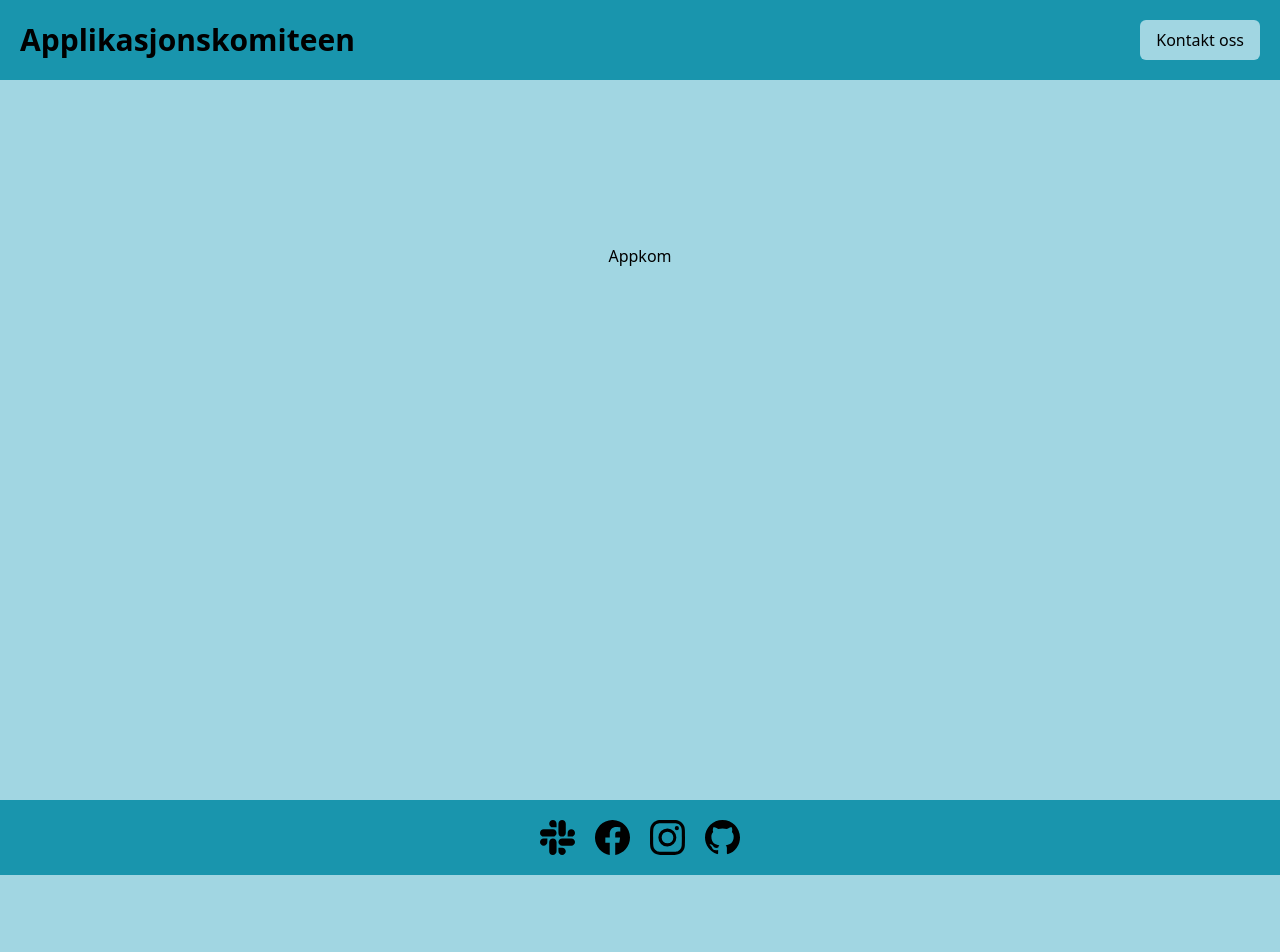
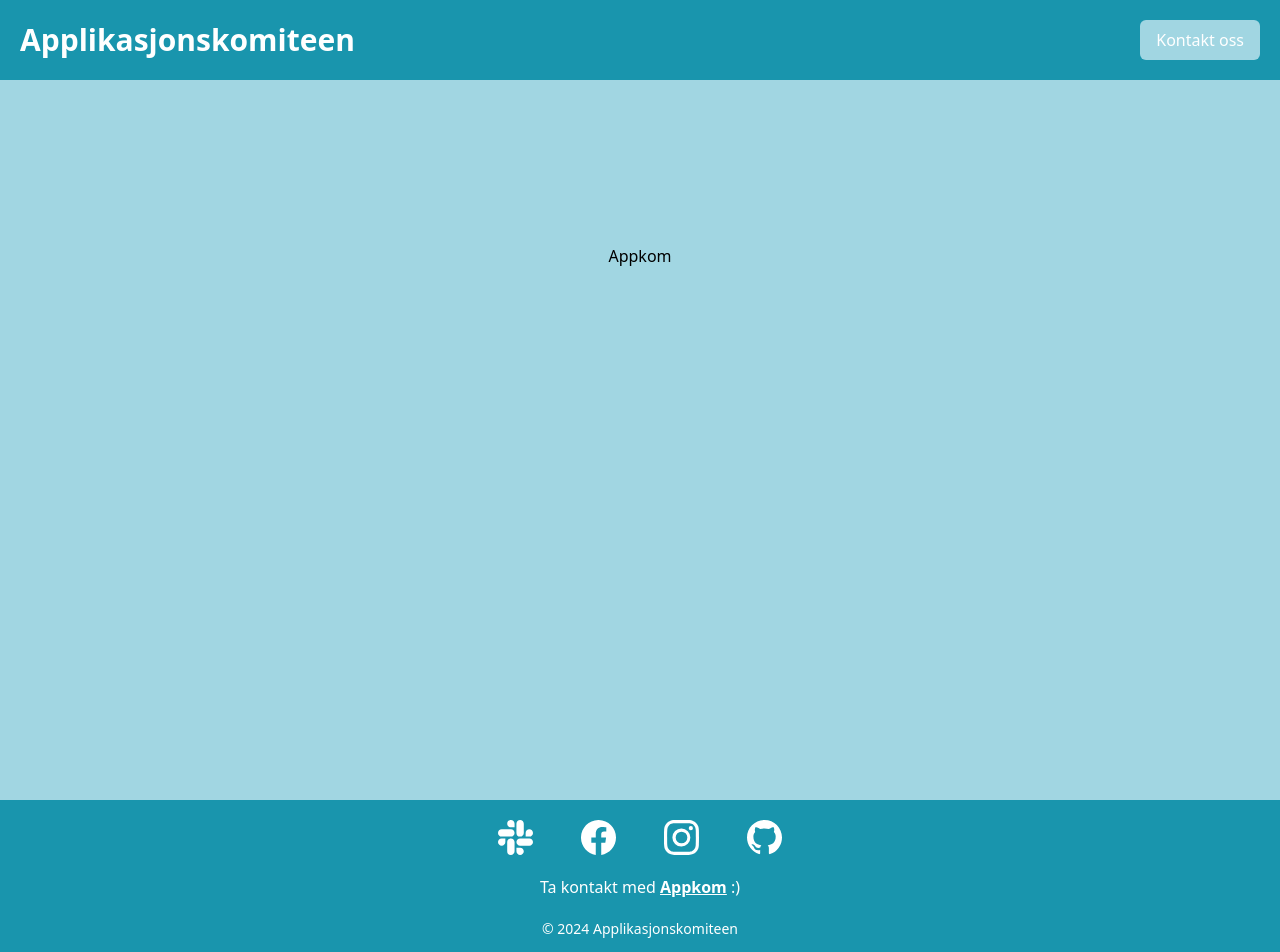
Before and after one commit to appKom/home, a Next.js app: page / in a window 1280 px wide. Shown: the top 952 px of the page. Before the commit the page ends 875 px from the top, so only its background shows below. Built offline with nearby package versions, Linux system fonts and the light colour scheme.

Commit message:
finished footer

```diff
--- a/components/Button.tsx
+++ b/components/Button.tsx
@@ -4,7 +4,7 @@ interface Props {
   title: string;
   onClick?: () => void;
   href?: string;
-  color: "tealBlue" | "lightBlue" | "lightGray";
+  color: "lightBlue" | "onlineOrange";
 }
 
 export const Button = ({ title, onClick, color, href }: Props) => {
--- a/components/Footer.tsx
+++ b/components/Footer.tsx
@@ -1,35 +1,39 @@
 import Link from "next/link";
-import { BsSlack, BsFacebook, BsInstagram, BsGithub } from "react-icons/bs";
+import { GithubIcon } from "./icons/GithubIcon";
+import { InstagramIcon } from "./icons/InstagramIcon";
+import { FacebookIcon } from "./icons/FacebookIcon";
+import { SlackIcon } from "./icons/SlackIcon";
 
 export default function Footer() {
-  const footerLinkSize = 35;
+  const footerStyle = "text-white hover:text-onlineOrange";
+
   const footerLinks = [
     {
       name: "Slack",
-      icon: <BsSlack size={footerLinkSize} />,
+      icon: <SlackIcon className={footerStyle} />,
       link: "https://onlinentnu.slack.com/",
     },
     {
       name: "Facebook",
-      icon: <BsFacebook size={footerLinkSize} />,
+      icon: <FacebookIcon className={footerStyle} />,
       link: "http://facebook.com/LinjeforeningenOnline",
     },
     {
       name: "Instagram",
-      icon: <BsInstagram size={footerLinkSize} />,
+      icon: <InstagramIcon className={footerStyle} />,
       link: "https://www.instagram.com/online_ntnu/",
     },
     {
       name: "Github",
-      icon: <BsGithub size={footerLinkSize} />,
+      icon: <GithubIcon className={footerStyle} />,
       link: "https://github.com/appKom",
     },
   ];
 
   return (
-    <footer className="min-w-full bg-tealBlue">
-      <div className="flex flex-col items-center justify-center py-5">
-        <div className="flex flex-row gap-5">
+    <footer className="min-w-full bg-tealBlue text-white">
+      <div className="flex flex-col items-center justify-center py-5 gap-5">
+        <div className="flex flex-row gap-12">
           {footerLinks.map((link) => {
             return (
               <Link
@@ -43,6 +47,19 @@ export default function Footer() {
             );
           })}
         </div>
+        <div>
+          Ta kontakt med{" "}
+          <a
+            className="font-semibold underline transition-all hover:text-onlineOrange"
+            href="mailto:appkom@online.ntnu.no"
+          >
+            Appkom
+          </a>{" "}
+          :)
+        </div>
+        <p className="text-white text-sm">
+          © {new Date().getFullYear()} Applikasjonskomiteen
+        </p>
       </div>
     </footer>
   );
--- a/components/Navbar.tsx
+++ b/components/Navbar.tsx
@@ -2,7 +2,7 @@ import { Button } from "./Button";
 
 export default function Navbar() {
   return (
-    <nav className="flex items-center justify-between flex-wrap px-5 py-5 bg-tealBlue">
+    <nav className="flex items-center justify-between flex-wrap px-5 py-5 bg-tealBlue text-white">
       <h1 className="font-semibold text-3xl">Applikasjonskomiteen</h1>
       <Button title="Kontakt oss" href="/kontakt" color="lightBlue" />
     </nav>
--- /dev/null
+++ b/components/icons/FacebookIcon.tsx
@@ -0,0 +1,20 @@
+export const FacebookIcon = ({
+  className,
+  fill,
+}: {
+  className?: string;
+  fill?: string;
+}) => (
+  <svg
+    stroke="currentColor"
+    fill={fill || "currentColor"}
+    className={className}
+    stroke-width="0"
+    viewBox="0 0 16 16"
+    height="35"
+    width="35"
+    xmlns="http://www.w3.org/2000/svg"
+  >
+    <path d="M16 8.049c0-4.446-3.582-8.05-8-8.05C3.58 0-.002 3.603-.002 8.05c0 4.017 2.926 7.347 6.75 7.951v-5.625h-2.03V8.05H6.75V6.275c0-2.017 1.195-3.131 3.022-3.131.876 0 1.791.157 1.791.157v1.98h-1.009c-.993 0-1.303.621-1.303 1.258v1.51h2.218l-.354 2.326H9.25V16c3.824-.604 6.75-3.934 6.75-7.951"></path>
+  </svg>
+);
--- /dev/null
+++ b/components/icons/GithubIcon.tsx
@@ -0,0 +1,20 @@
+export const GithubIcon = ({
+  className,
+  fill,
+}: {
+  className?: string;
+  fill?: string;
+}) => (
+  <svg
+    stroke="currentColor"
+    fill={fill || "currentColor"}
+    stroke-width="0"
+    className={className}
+    viewBox="0 0 16 16"
+    height="35"
+    width="35"
+    xmlns="http://www.w3.org/2000/svg"
+  >
+    <path d="M8 0C3.58 0 0 3.58 0 8c0 3.54 2.29 6.53 5.47 7.59.4.07.55-.17.55-.38 0-.19-.01-.82-.01-1.49-2.01.37-2.53-.49-2.69-.94-.09-.23-.48-.94-.82-1.13-.28-.15-.68-.52-.01-.53.63-.01 1.08.58 1.23.82.72 1.21 1.87.87 2.33.66.07-.52.28-.87.51-1.07-1.78-.2-3.64-.89-3.64-3.95 0-.87.31-1.59.82-2.15-.08-.2-.36-1.02.08-2.12 0 0 .67-.21 2.2.82.64-.18 1.32-.27 2-.27s1.36.09 2 .27c1.53-1.04 2.2-.82 2.2-.82.44 1.1.16 1.92.08 2.12.51.56.82 1.27.82 2.15 0 3.07-1.87 3.75-3.65 3.95.29.25.54.73.54 1.48 0 1.07-.01 1.93-.01 2.2 0 .21.15.46.55.38A8.01 8.01 0 0 0 16 8c0-4.42-3.58-8-8-8"></path>
+  </svg>
+);
--- /dev/null
+++ b/components/icons/InstagramIcon.tsx
@@ -0,0 +1,20 @@
+export const InstagramIcon = ({
+  className,
+  fill,
+}: {
+  className?: string;
+  fill?: string;
+}) => (
+  <svg
+    stroke="currentColor"
+    fill={fill || "currentColor"}
+    className={className}
+    stroke-width="0"
+    viewBox="0 0 16 16"
+    height="35"
+    width="35"
+    xmlns="http://www.w3.org/2000/svg"
+  >
+    <path d="M8 0C5.829 0 5.556.01 4.703.048 3.85.088 3.269.222 2.76.42a3.9 3.9 0 0 0-1.417.923A3.9 3.9 0 0 0 .42 2.76C.222 3.268.087 3.85.048 4.7.01 5.555 0 5.827 0 8.001c0 2.172.01 2.444.048 3.297.04.852.174 1.433.372 1.942.205.526.478.972.923 1.417.444.445.89.719 1.416.923.51.198 1.09.333 1.942.372C5.555 15.99 5.827 16 8 16s2.444-.01 3.298-.048c.851-.04 1.434-.174 1.943-.372a3.9 3.9 0 0 0 1.416-.923c.445-.445.718-.891.923-1.417.197-.509.332-1.09.372-1.942C15.99 10.445 16 10.173 16 8s-.01-2.445-.048-3.299c-.04-.851-.175-1.433-.372-1.941a3.9 3.9 0 0 0-.923-1.417A3.9 3.9 0 0 0 13.24.42c-.51-.198-1.092-.333-1.943-.372C10.443.01 10.172 0 7.998 0zm-.717 1.442h.718c2.136 0 2.389.007 3.232.046.78.035 1.204.166 1.486.275.373.145.64.319.92.599s.453.546.598.92c.11.281.24.705.275 1.485.039.843.047 1.096.047 3.231s-.008 2.389-.047 3.232c-.035.78-.166 1.203-.275 1.485a2.5 2.5 0 0 1-.599.919c-.28.28-.546.453-.92.598-.28.11-.704.24-1.485.276-.843.038-1.096.047-3.232.047s-2.39-.009-3.233-.047c-.78-.036-1.203-.166-1.485-.276a2.5 2.5 0 0 1-.92-.598 2.5 2.5 0 0 1-.6-.92c-.109-.281-.24-.705-.275-1.485-.038-.843-.046-1.096-.046-3.233s.008-2.388.046-3.231c.036-.78.166-1.204.276-1.486.145-.373.319-.64.599-.92s.546-.453.92-.598c.282-.11.705-.24 1.485-.276.738-.034 1.024-.044 2.515-.045zm4.988 1.328a.96.96 0 1 0 0 1.92.96.96 0 0 0 0-1.92m-4.27 1.122a4.109 4.109 0 1 0 0 8.217 4.109 4.109 0 0 0 0-8.217m0 1.441a2.667 2.667 0 1 1 0 5.334 2.667 2.667 0 0 1 0-5.334"></path>
+  </svg>
+);
--- /dev/null
+++ b/components/icons/SlackIcon.tsx
@@ -0,0 +1,20 @@
+export const SlackIcon = ({
+  className,
+  fill,
+}: {
+  className?: string;
+  fill?: string;
+}) => (
+  <svg
+    stroke="currentColor"
+    fill={fill || "currentColor"}
+    className={className}
+    stroke-width="0"
+    viewBox="0 0 16 16"
+    height="35"
+    width="35"
+    xmlns="http://www.w3.org/2000/svg"
+  >
+    <path d="M3.362 10.11c0 .926-.756 1.681-1.681 1.681S0 11.036 0 10.111.756 8.43 1.68 8.43h1.682zm.846 0c0-.924.756-1.68 1.681-1.68s1.681.756 1.681 1.68v4.21c0 .924-.756 1.68-1.68 1.68a1.685 1.685 0 0 1-1.682-1.68zM5.89 3.362c-.926 0-1.682-.756-1.682-1.681S4.964 0 5.89 0s1.68.756 1.68 1.68v1.682zm0 .846c.924 0 1.68.756 1.68 1.681S6.814 7.57 5.89 7.57H1.68C.757 7.57 0 6.814 0 5.89c0-.926.756-1.682 1.68-1.682zm6.749 1.682c0-.926.755-1.682 1.68-1.682S16 4.964 16 5.889s-.756 1.681-1.68 1.681h-1.681zm-.848 0c0 .924-.755 1.68-1.68 1.68A1.685 1.685 0 0 1 8.43 5.89V1.68C8.43.757 9.186 0 10.11 0c.926 0 1.681.756 1.681 1.68zm-1.681 6.748c.926 0 1.682.756 1.682 1.681S11.036 16 10.11 16s-1.681-.756-1.681-1.68v-1.682h1.68zm0-.847c-.924 0-1.68-.755-1.68-1.68s.756-1.681 1.68-1.681h4.21c.924 0 1.68.756 1.68 1.68 0 .926-.756 1.681-1.68 1.681z"></path>
+  </svg>
+);
--- a/tailwind.config.ts
+++ b/tailwind.config.ts
@@ -14,6 +14,7 @@ const config: Config = {
         tealBlue: "#1995AD",
         lightBlue: "#A1D6E2",
         lightGray: "#F1F1F2",
+        onlineOrange: "#F9B759",
       },
     },
   },
```
Also changed, not shown: public/logo/appkom-logo-m-bakgrunn.jpg (renamed from public/appkom-logo-m-bakgrunn.jpg), public/logo/appkom-logo.svg (renamed from public/appkom-logo.svg).
